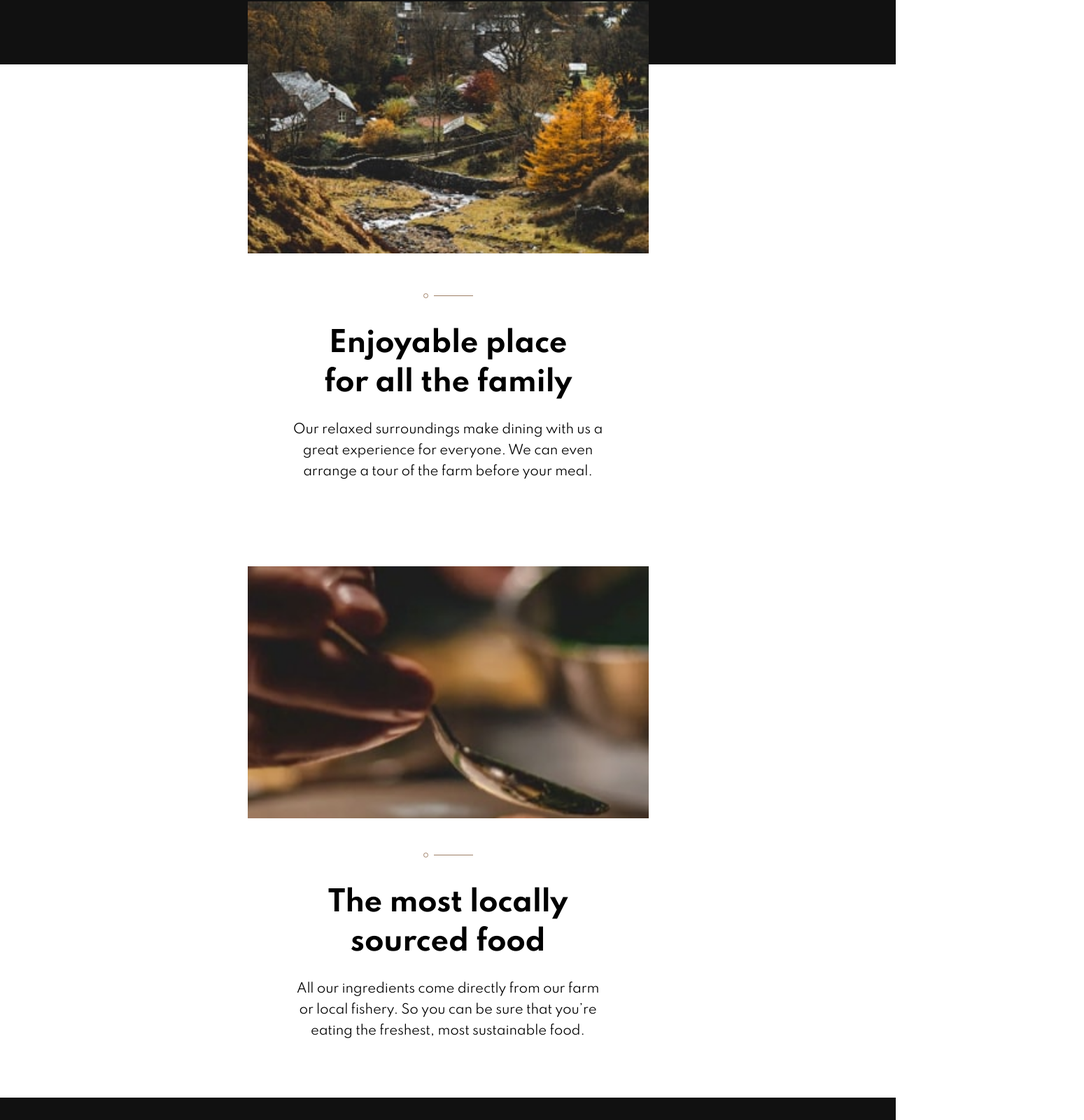
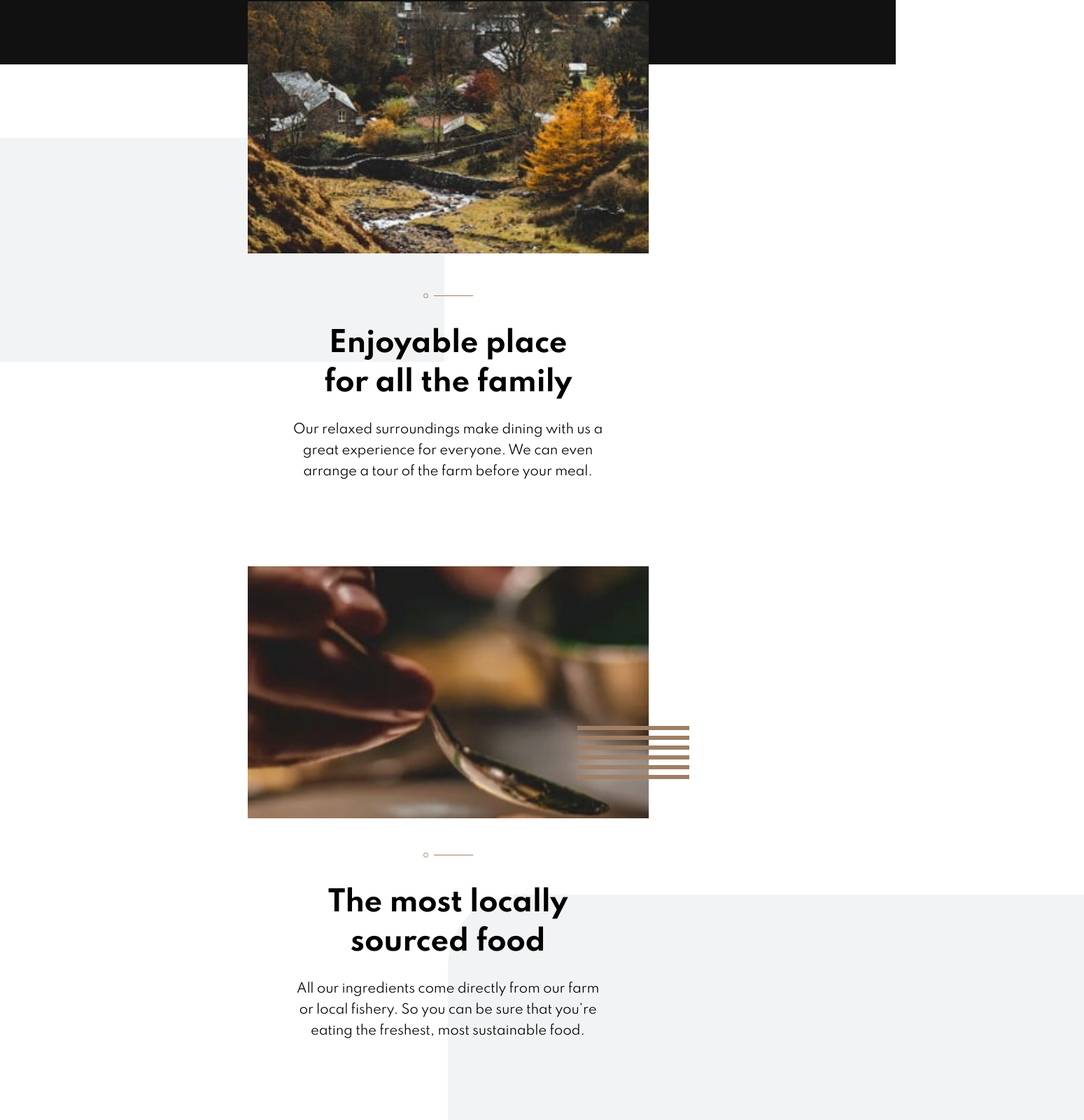
Before and after one commit to ann-dev/fem-dine-website, a Next.js app in the folder dine/: page / in a window 1280 px wide. Shown: the part 914-2514 px from the top of the page at 70% size, 1549 px wide, since content can reach past the window. Built offline with nearby package versions, Linux system fonts and the light colour scheme.

Commit message:
Tablet view: patterns in featured added

```diff
--- a/dine/components/homepage/FeaturedSection/index.js
+++ b/dine/components/homepage/FeaturedSection/index.js
@@ -1,16 +1,34 @@
 import { Container } from 'components/common/Container';
 import Article from 'components/common/Article';
+
 import {
   FeaturedWrapper,
+  LeftPatternBg,
+  RightPatternBg,
+  FeaturedItem,
   FeaturedImageWrapper,
   FeaturedTextWrapper,
-  ImageAnchor
+  ImageAnchor,
+  PatternAnchor,
+  PatternWrapper,
 } from './styles';
 
 const FeaturedSection = () => (
   <FeaturedWrapper>
+    <LeftPatternBg
+      src="/images/patterns/pattern-curve-top-right.svg"
+      alt=""
+      role="presentation"
+    />
+    <PatternAnchor>
+      <RightPatternBg
+        src="/images/patterns/pattern-curve-top-left.svg"
+        alt=""
+        role="presentation"
+      />
+    </PatternAnchor>
     <Container>
-      <div>
+      <FeaturedItem>
         <ImageAnchor>
           <FeaturedImageWrapper absolute>
             <img
@@ -27,11 +45,20 @@ const FeaturedSection = () => (
           everyone. We can even arrange a tour of the farm before your meal."
           />
         </FeaturedTextWrapper>
-      </div>
-      <div>
+      </FeaturedItem>
+      <FeaturedItem>
         <FeaturedImageWrapper>
-          <img src="/images/homepage/locally-sourced-mobile.jpg" />
+          <img
+            src="/images/homepage/locally-sourced-mobile.jpg"
+            alt=""
+            role="presentation"
+          />
         </FeaturedImageWrapper>
+          <PatternWrapper
+            src="/images/patterns/pattern-lines.svg"
+            alt=""
+            role="presentation"
+          />
         <FeaturedTextWrapper>
           <Article
             divider
@@ -41,7 +68,7 @@ const FeaturedSection = () => (
         food."
           />
         </FeaturedTextWrapper>
-      </div>
+      </FeaturedItem>
     </Container>
   </FeaturedWrapper>
 );
--- a/dine/components/homepage/FeaturedSection/styles.js
+++ b/dine/components/homepage/FeaturedSection/styles.js
@@ -3,6 +3,10 @@ import { DEVICES } from 'constants/DEVICES';
 
 export const FeaturedWrapper = styled.div`
   padding: 0 0 48px;
+  position: relative;
+  @media ${DEVICES.tablet} {
+    padding-bottom: 88px;
+  }
 `;
 
 export const ImageAnchor = styled.div`
@@ -15,6 +19,35 @@ export const ImageAnchor = styled.div`
     width: 573px;
   }
 `;
+
+export const LeftPatternBg = styled.img`
+  display: none;
+  position: absolute;
+  right: calc(100vw / 2 + 5px);
+  top: 105px;
+  @media ${DEVICES.tablet} {
+    display: block;
+  }
+`;
+
+export const PatternAnchor = styled.div`
+  bottom: 0;
+  display: none;
+  position: absolute;
+  left: calc(100vw / 2);
+  width: 50vw;
+  @media ${DEVICES.tablet} {
+    display: block;
+  }
+`;
+
+export const RightPatternBg = styled.img`
+  height: 325px;
+`;
+
+export const FeaturedItem = styled.div`
+  position: relative;
+`
 
 export const FeaturedImageWrapper = styled.div`
   height: 400px;
@@ -36,6 +69,16 @@ export const FeaturedImageWrapper = styled.div`
   }
 `;
 
+export const PatternWrapper = styled.img`
+  display: none;
+  position: absolute;
+  right: 0;
+  top: 228px;
+  @media ${DEVICES.tablet} {
+    display: block;
+  }
+`;
+
 export const FeaturedTextWrapper = styled.div`
   margin: 0 auto;
   @media ${DEVICES.tablet} {
```
Also changed, not shown: dine/components/homepage/MenuHighlights/index.js (+7 -2 lines).
